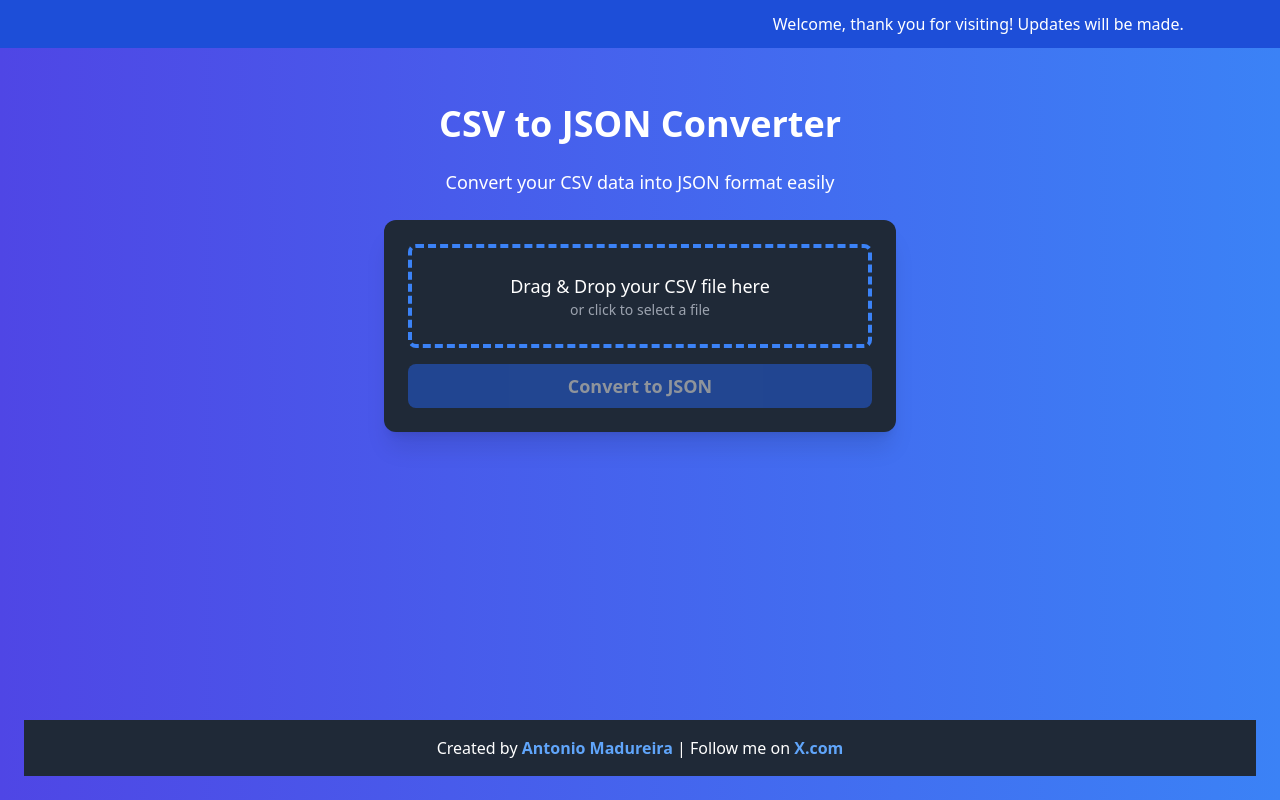
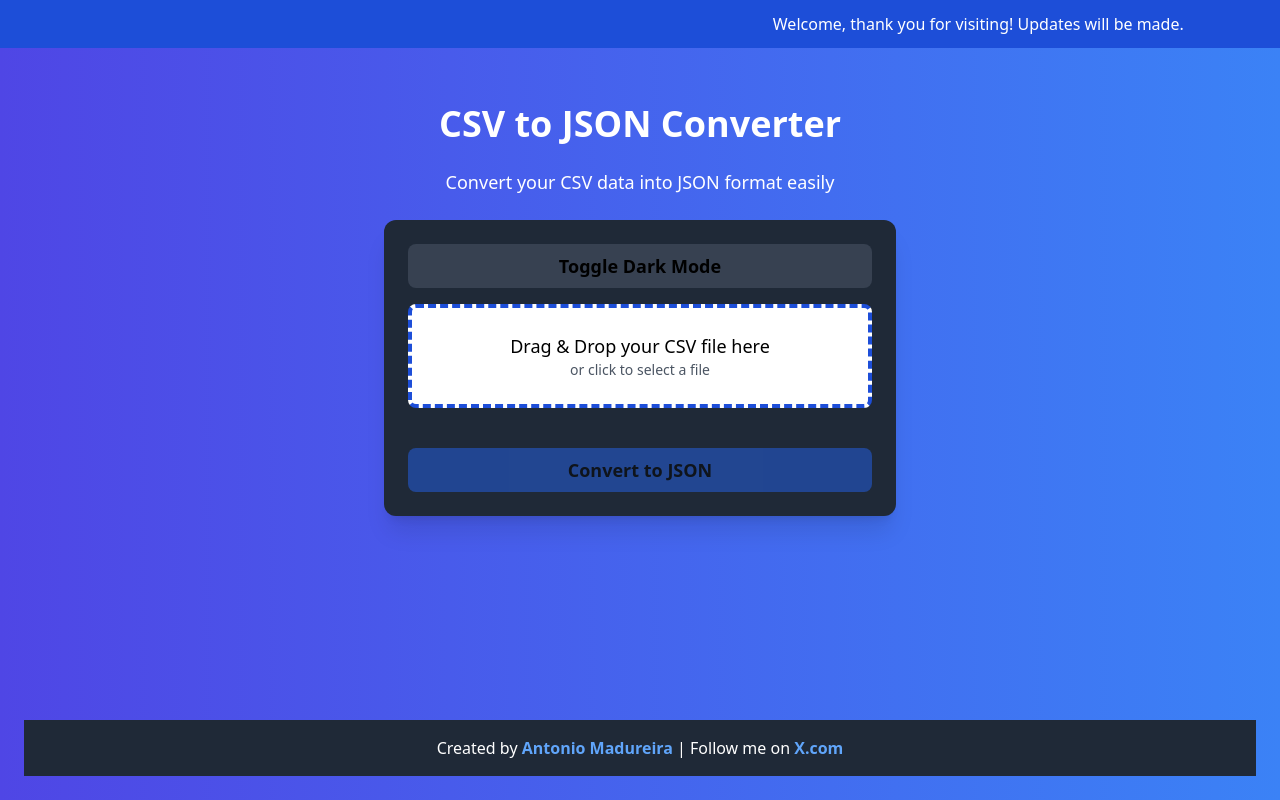
Before and after one commit to AntonioMadureira22/csvtojson2, a React (Create React App) app: page / in a window 1280 px wide. Built offline with nearby package versions, Linux system fonts and the light colour scheme.

Commit message:
added in dark/light mode

```diff
--- a/src/components/Converter.jsx
+++ b/src/components/Converter.jsx
@@ -10,6 +10,7 @@ const App = () => {
   const [error, setError] = useState("");
   const [isFileUploaded, setIsFileUploaded] = useState(false); // State to track if file is uploaded
   const [progress, setProgress] = useState(0); // State to track progress of file reading
+  const [isDarkMode, setIsDarkMode] = useState(false); // State to toggle dark mode
 
   // Handle CSV file upload
   const handleFileChange = (file) => {
@@ -112,7 +113,7 @@ const App = () => {
   });
 
   return (
-    <div className="min-h-screen flex flex-col justify-between bg-gradient-to-r from-indigo-600 to-blue-500 text-white p-6">
+    <div className={`min-h-screen flex flex-col justify-between ${isDarkMode ? 'bg-gray-900 text-white' : 'bg-gradient-to-r from-indigo-600 to-blue-500 text-white'} p-6`}>
       {/* Banner with moving text */}
       <div className="bg-blue-700 text-white p-3 fixed top-0 left-0 w-full overflow-hidden z-10">
         <div className="animate-marquee whitespace-nowrap">
@@ -124,13 +125,20 @@ const App = () => {
         <h1 className="text-4xl font-bold mb-6">CSV to JSON Converter</h1>
         <p className="mb-6 text-lg">Convert your CSV data into JSON format easily</p>
 
-        <div className="bg-gray-800 p-6 rounded-xl shadow-xl w-full">
+        <div className={`bg-gray-800 p-6 rounded-xl shadow-xl w-full ${isDarkMode ? 'text-white' : 'text-black'}`}>
+          {/* Dark Mode Toggle */}
+          <button
+            onClick={() => setIsDarkMode(prevMode => !prevMode)}
+            className="w-full py-2 bg-gray-700 rounded-lg hover:bg-gray-600 text-lg font-semibold mb-4"
+          >
+            Toggle Dark Mode
+          </button>
 
           {/* Drag and Drop area */}
-          <div {...getRootProps()} className="border-4 border-dashed border-blue-500 p-6 rounded-lg mb-4 text-center">
+          <div {...getRootProps()} className={`border-4 border-dashed ${isDarkMode ? 'border-blue-500' : 'border-blue-700'} p-6 rounded-lg mb-4 text-center ${isDarkMode ? 'bg-gray-800' : 'bg-white'}`}>
             <input {...getInputProps()} />
-            <p className="text-lg">Drag & Drop your CSV file here</p>
-            <p className="text-sm text-gray-400">or click to select a file</p>
+            <p className={`text-lg ${isDarkMode ? 'text-white' : 'text-black'}`}>Drag & Drop your CSV file here</p>
+            <p className={`text-sm ${isDarkMode ? 'text-gray-400' : 'text-gray-600'}`}>or click to select a file</p>
 
             {/* Display green check when file is uploaded */}
             {isFileUploaded && (
@@ -145,7 +153,7 @@ const App = () => {
 
           <button
             onClick={convertCsvToJson}
-            className="w-full py-2 bg-blue-600 rounded-lg hover:bg-blue-700 text-lg font-semibold disabled:opacity-50"
+            className="w-full py-2 bg-blue-600 rounded-lg hover:bg-blue-700 text-lg font-semibold disabled:opacity-50 mt-6"
             disabled={isLoading || !csvData}
           >
             {isLoading ? 'Converting...' : 'Convert to JSON'}
```
